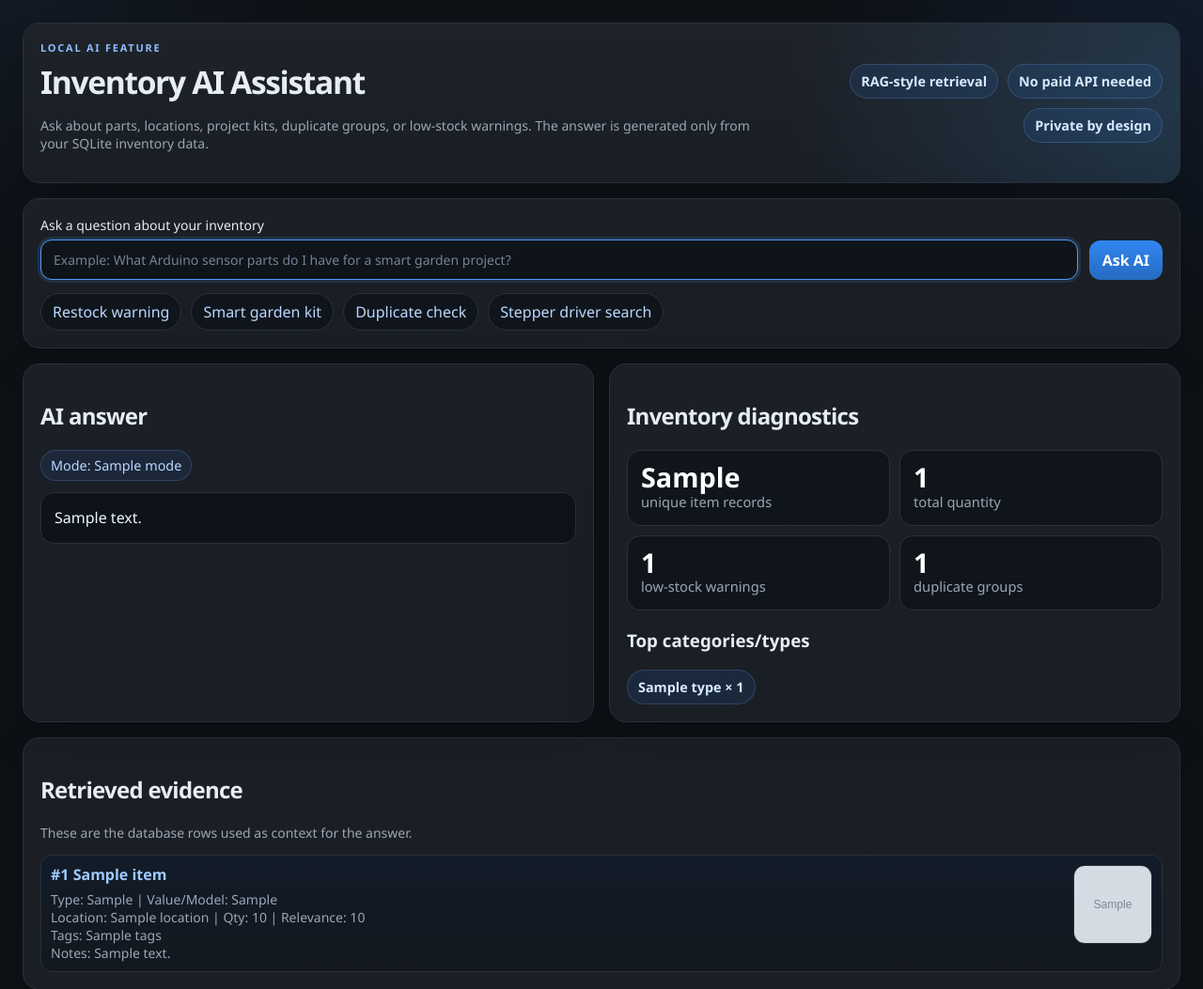
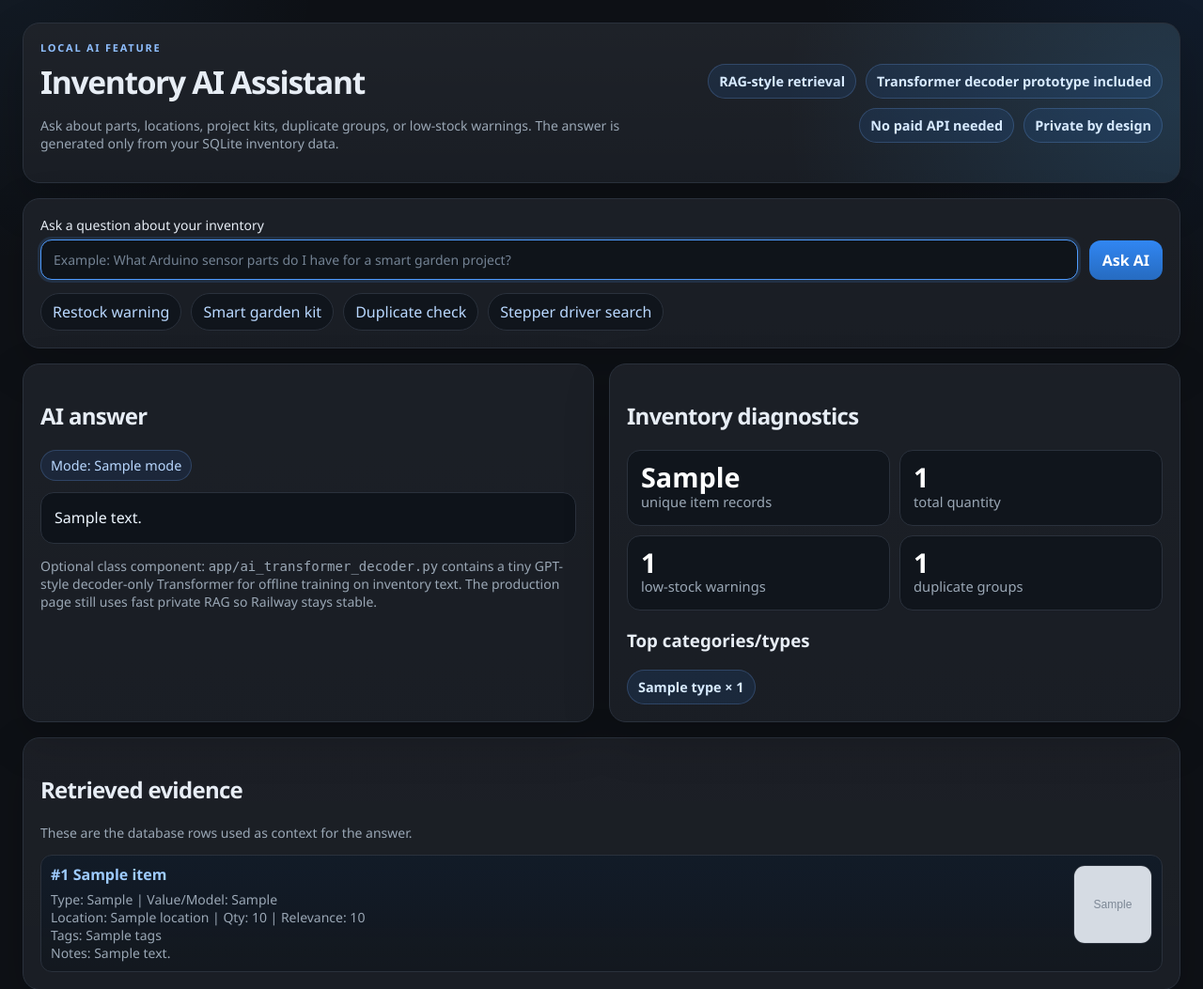
Before and after one commit to jentimanatol/electronics_inventory, a Python web app: template app/templates/ai.html in a window 1280 px wide. Shown: the part 64-1117 px from the top of the page at 94% size. Run offline with Jinja, Linux system fonts and the light colour scheme; the template is opened without the code that fills it: most values are stand-ins (such as "Sample title", 1, 10 or a date in 2020); grey boxes marked "Sample" are stand-in pictures.

Commit message:
Update ai.html

```diff
--- a/app/templates/ai.html
+++ b/app/templates/ai.html
@@ -11,6 +11,7 @@
   </div>
   <div class="ai-badges">
     <span>RAG-style retrieval</span>
+    <span>Transformer decoder prototype included</span>
     <span>No paid API needed</span>
     <span>Private by design</span>
   </div>
@@ -42,6 +43,7 @@
     <h2>AI answer</h2>
     <div class="ai-mode">Mode: {{ result.mode }}</div>
     <pre class="ai-answer">{{ result.answer }}</pre>
+    <p class="muted small-note">Optional class component: <code>app/ai_transformer_decoder.py</code> contains a tiny GPT-style decoder-only Transformer for offline training on inventory text. The production page still uses fast private RAG so Railway stays stable.</p>
   </div>
 
   <div class="card">
```
